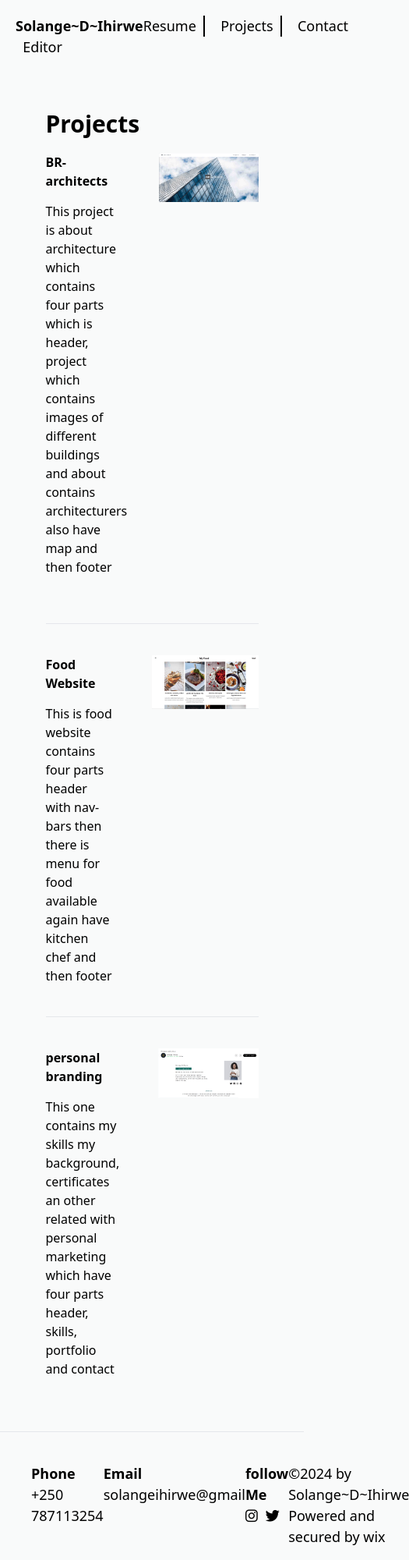
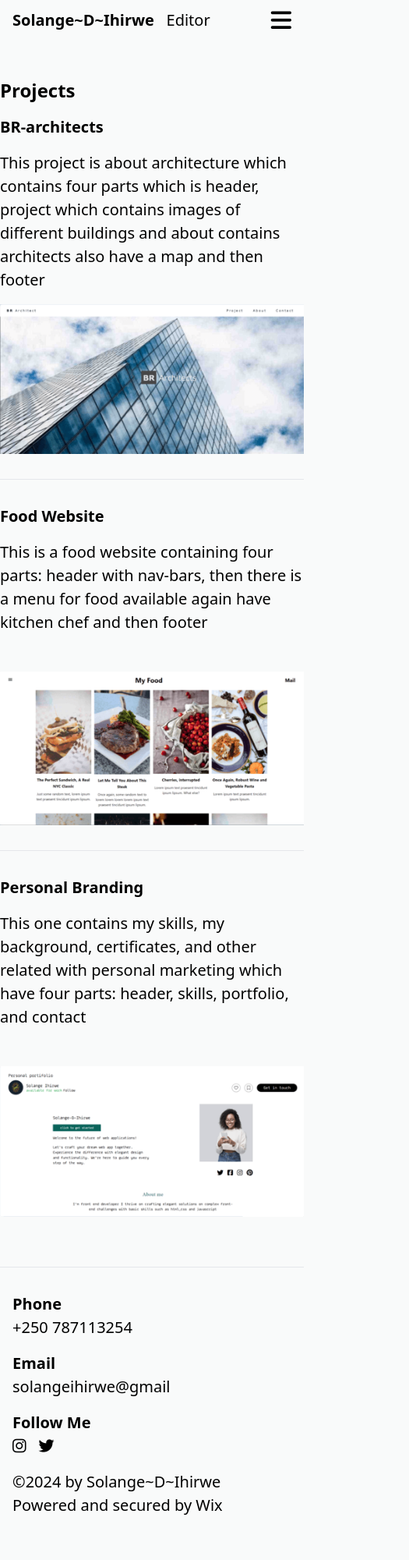
Before and after one commit to solangeihirwe03/my-portfolio, a website: page src/project.html in a window 390 px wide. Shown: the top 2000 px of the page at 78% size, 525 px wide, since content can reach past the window. After the commit the page ends 1977 px from the top, so only its background shows below. Drawn offline with nearby package versions, Linux system fonts and the light colour scheme.

Commit message:
new changes

```diff
--- a/src/project.html
+++ b/src/project.html
@@ -8,78 +8,82 @@
     <link rel="stylesheet" href="https://cdnjs.cloudflare.com/ajax/libs/font-awesome/6.5.1/css/all.min.css"
         integrity="sha512-DTOQO9RWCH3ppGqcWaEA1BIZOC6xxalwEsw9c2QQeAIftl+Vegovlnee1c9QX4TctnWMn13TZye+giMm8e2LwA=="
         crossorigin="anonymous" referrerpolicy="no-referrer" />
+    <!-- Adding Tailwind CSS -->
+    <link href="https://cdn.jsdelivr.net/npm/tailwindcss@2.2.19/dist/tailwind.min.css" rel="stylesheet">
     <link rel="stylesheet" href="./output.css">
 </head>
 
 <body class="w-full m-0 p-0 bg-[#f9fafa]">
-    <header class="flex justify-between p-[20px] text-[18px]">
+    <header class="flex justify-between items-center px-4 py-2 max-w-6xl mx-auto">
         <div class="logo">
-            <a href="./index.html"><p class="font-bold">Solange~D~Ihirwe <span class="font-light">&nbsp;&nbsp;Editor</span></p></a>
+            <a href="./index.html">
+                <p class="font-bold text-xl sm:text-2xl">Solange~D~Ihirwe <span
+                        class="font-light">&nbsp;&nbsp;Editor</span></p>
+            </a>
         </div>
-        <div class="">
-            <ul class="flex gap-[20px] font-light">
-                <li class="border-r-2 border-[black]"><a href="./resume.html">Resume&nbsp;&nbsp;</a></li>
-                <li class="border-r-2 border-[black]"><a href="./project.html">Projects&nbsp;&nbsp;</a></li>
-                <li><a href="./contact.html">Contact</a></li>
-            </ul>
+        <nav id="navMenu" class="hidden md:flex md:flex-row space-x-6 md:space-x-12 lg:space-x-20 xl:space-x-32">
+            <a href="./resume.html" class="border-r-2 border-black">Resume</a>
+            <a href="./project.html" class="border-r-2 border-black">Projects</a>
+            <a href="./contact.html">Contact</a>
+        </nav>
+        <div class="md:hidden">
+            <i id="menuIcon" class="fas fa-bars text-3xl"></i>
         </div>
     </header>
-    <section class="flex flex-col justify-center px-[15%] py-[7%] w-full">
-        <h3 class="text-[30px] font-semibold py-[15px]">Projects</h3>
-        <div class="flex pb-[60px] justify-between gap-[50px] font-light w-full">
-            <div class="w-[35%]">
-                <p class="font-bold pb-[15px]">BR-architects</p>
-                <p>This project is about architecture which contains four parts
+    <section class=" md:px-[15%] text-[20px] py-8 w-full lg:flex flex-col justify-center lg:px-4 ">
+        <h3 class="text-2xl md:text-[30px] font-semibold py-4">Projects</h3>
+        <div class="lg:flex flex-col lg:flex-row justify-between gap-8 md:gap-12 pb-8">
+            <div class="w-full md:w-[35%]">
+                <p class="font-bold pb-4">BR-architects</p>
+                <p class="pb-4">This project is about architecture which contains four parts
                     which is header, project which contains images of different
-                    buildings and about contains architecturers also have map and then footer
+                    buildings and about contains architects also have a map and then footer
                 </p>
             </div>
-            <div class="w-[55%]"><img src="../images/Screenshot 2024-02-22 105013.png" alt=""></div>
+            <div class="w-full md:w-[55%]"><img src="./images/Screenshot 2024-02-22 105013.png"></div>
         </div>
         <hr>
-        <div class="flex py-[40px] justify-between gap-[50px] font-light w-full">
-            <div class="w-[35%] ">
-                <p class="font-bold pb-[15px]">Food Website</p>
-                <p>This is food website contains four parts header with nav-bars
-                    then there is menu for food available again have kitchen chef
+        <div class="flex flex-col md:flex-row justify-between gap-8 md:gap-12 py-8">
+            <div class="w-full md:w-[35%]">
+                <p class="font-bold pb-4">Food Website</p>
+                <p class="pb-4">This is a food website containing four parts: header with nav-bars,
+                    then there is a menu for food available again have kitchen chef
                     and then footer
                 </p>
             </div>
-            <div class="w-[55%]"><img src="../images/Screenshot 2024-02-22 105637.png" alt=""></div>
+            <div class="w-full md:w-[55%]"><img src="./images/Screenshot 2024-02-22 105637.png" alt=""></div>
         </div>
         <hr>
-        <div class="flex py-[40px] justify-between gap-[50px] font-light w-full">
-            <div class="w-[35%] ">
-                <p class="font-bold pb-[15px]">personal branding</p>
-                <p>This one contains my skills my background, certificates
-                    an other related with personal marketing which have four parts
-                    header, skills, portfolio and contact
+        <div class="flex flex-col md:flex-row justify-between gap-8 md:gap-12 py-8">
+            <div class="w-full md:w-[35%]">
+                <p class="font-bold pb-4">Personal Branding</p>
+                <p class="pb-4">This one contains my skills, my background, certificates, and other related with personal marketing which have four parts:
+                    header, skills, portfolio, and contact
                 </p>
             </div>
-            <div class="w-[55%]"><img src="../images/Screenshot 2024-02-22 110128.png" alt=""></div>
+            <div class="w-full md:w-[55%]"><img src="./images/Screenshot 2024-02-22 110128.png" alt=""></div>
         </div>
     </section>
     <hr />
-    <footer class="flex justify-between p-[40px] text-[18px] font-light">
-        <div class="phone">
+    <footer class="flex flex-col md:flex-row justify-between text-[20px] px-4 py-8 max-w-6xl mx-auto">
+        <div class="mb-4 md:mb-0">
             <p class="font-semibold">Phone</p>
             <p>+250 787113254</p>
         </div>
-        <div>
+        <div class="mb-4 md:mb-0">
             <p class="font-semibold">Email</p>
             <p>solangeihirwe@gmail</p>
         </div>
-        <div>
-            <p class="font-semibold">follow Me</p>
-            <div class="flex gap-[10px]">
-                <a href="https://www.linkedin.com/in/solange-ihirwe-diso-32589b2b6/"><i
-                        class="fa-brands fa-instagram"></i></a>
-                <a href="https://twitter.com/IhirweSolange"><i class="fa-brands fa-twitter"></i></a>
+        <div class="mb-4 md:mb-0">
+            <p class="font-semibold">Follow Me</p>
+            <div class="flex space-x-4">
+                <a href="https://www.linkedin.com/in/solange-ihirwe-diso-32589b2b6/"><i class="fab fa-instagram"></i></a>
+                <a href="https://twitter.com/IhirweSolange"><i class="fab fa-twitter"></i></a>
             </div>
         </div>
         <div>
             <p>&copy;2024 by Solange~D~Ihirwe</p>
-            <p>Powered and secured by wix</p>
+            <p>Powered and secured by Wix</p>
         </div>
     </footer>
 </body>
```
Also changed, not shown: src/contact.html (+45 -24 lines), src/index.html (+56 -40 lines), src/resume.html (+34 -24 lines).
